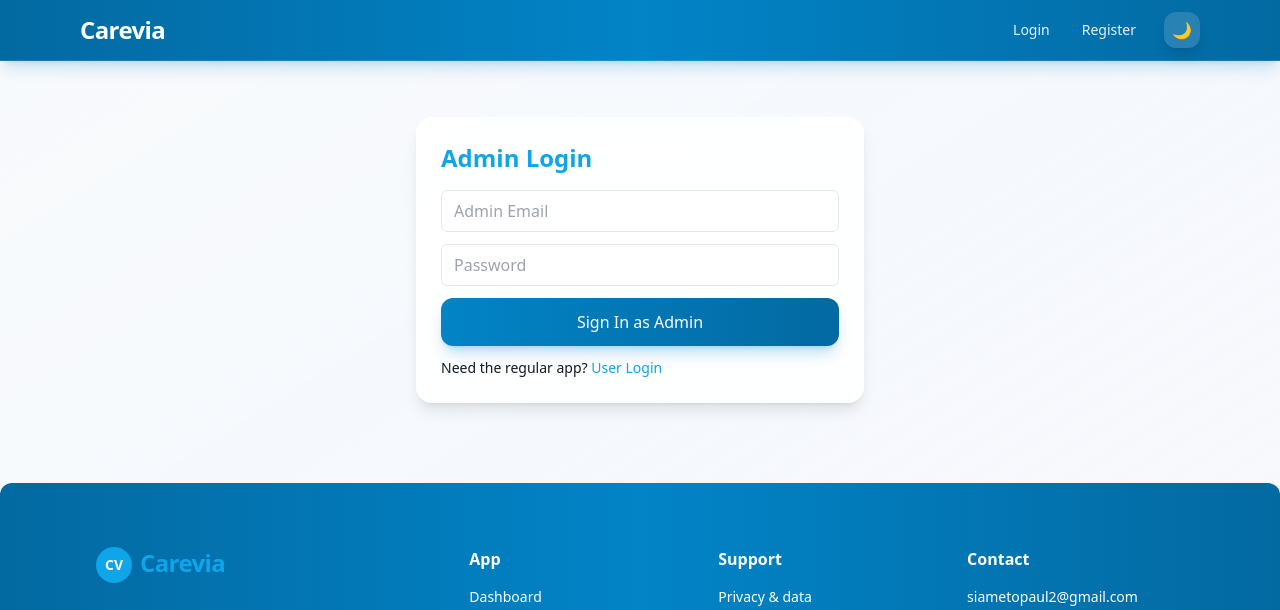
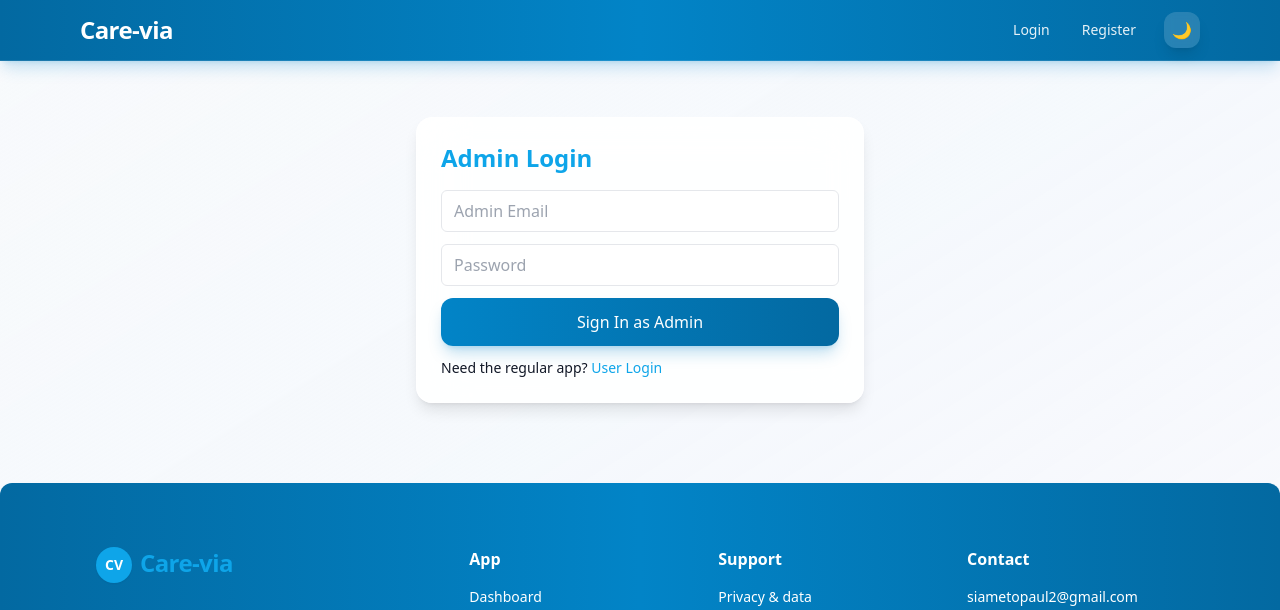
Before and after one commit to Paul-Siameto/Carevia, a React (Vite) app in the folder frontend/: page /admin/login in a window 1280 px wide. Shown: the top 610 px of the page. Built offline with nearby package versions, Linux system fonts and the light colour scheme; no server answers.

Commit message:
components styling.

```diff
--- a/frontend/src/components/Footer.jsx
+++ b/frontend/src/components/Footer.jsx
@@ -14,7 +14,7 @@ const Footer = () => {
               <div className="flex h-9 w-9 items-center justify-center rounded-full bg-primary text-white text-sm font-bold shadow-sm">
                 CV
               </div>
-              <span className="text-2xl font-semibold tracking-tight">Carevia</span>
+              <span className="text-2xl font-semibold tracking-tight">Care-via</span>
             </div>
 
             <p className="mt-6 max-w-md text-center text-sm leading-relaxed text-secondary-foreground/70 sm:max-w-xs sm:text-left">
--- a/frontend/src/components/Navbar.jsx
+++ b/frontend/src/components/Navbar.jsx
@@ -51,7 +51,7 @@ const Navbar = () => {
         Articles
       </NavLink>
       <NavLink to="/ai" className={({ isActive }) => `${linkBase} ${isActive ? "nav-active" : ""}`}>
-        AI
+        AI Bubba
       </NavLink>
       <NavLink to="/profile" className={({ isActive }) => `${linkBase} ${isActive ? "nav-active" : ""}`}>
         Profile
@@ -92,7 +92,7 @@ const Navbar = () => {
       <div className="max-w-6xl mx-auto px-4 py-3">
         <div className="flex items-center justify-between gap-4">
           <Link to="/" className="font-bold text-2xl tracking-tight hover:opacity-90 transition-opacity duration-300 relative group">
-            <span className="text-white">Carevia</span>
+            <span className="text-white">Care-via</span>
             <span className="absolute bottom-0 left-0 w-0 h-0.5 bg-white group-hover:w-full transition-all duration-300"></span>
           </Link>
           <div className="hidden md:flex items-center gap-2">
--- a/frontend/src/pages/Landing.js
+++ b/frontend/src/pages/Landing.js
@@ -28,7 +28,7 @@ const Landing = () => {
             _jsx("p", {
               className: "max-w-xl text-base sm:text-lg text-gray-600 dark:text-gray-300 leading-relaxed animate-fade-in-up",
               style: { animationDelay: '0.2s' },
-              children: "Track symptoms, medications, and mood in one beautiful space. Carevia blends professional health tracking with a warm AI assistant to support your everyday wellness decisions."
+              children: "Track symptoms, medications, and mood in one beautiful space. Care-via blends professional health tracking with a warm AI assistant to support your everyday wellness decisions."
             }),
             _jsxs("div", {
               className: "flex flex-col sm:flex-row gap-4 pt-2 animate-fade-in-up",
@@ -84,7 +84,7 @@ const Landing = () => {
             children: _jsxs("div", { className: "space-y-6", children: [
               _jsx("img", {
                 src: "https://www.mycvcreator.com/administrator/postimages/66c99794c2ad88.95687075.jpg",
-                alt: "Carevia Wellness",
+                alt: "Care-via Wellness",
                 className: "w-full max-w-md mx-auto rounded-3xl shadow-2xl object-cover animate-fade-in",
                 style: { animationDelay: '0.2s' }
               }),
```
